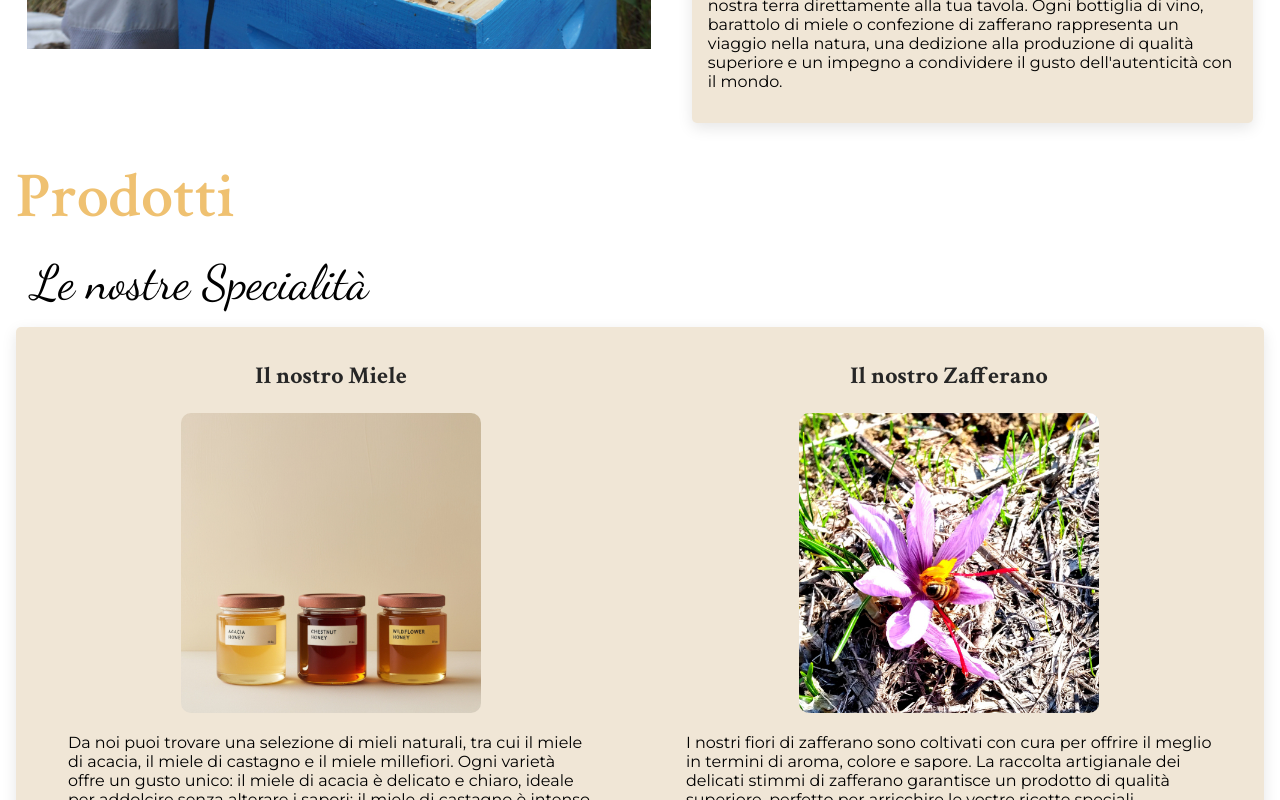
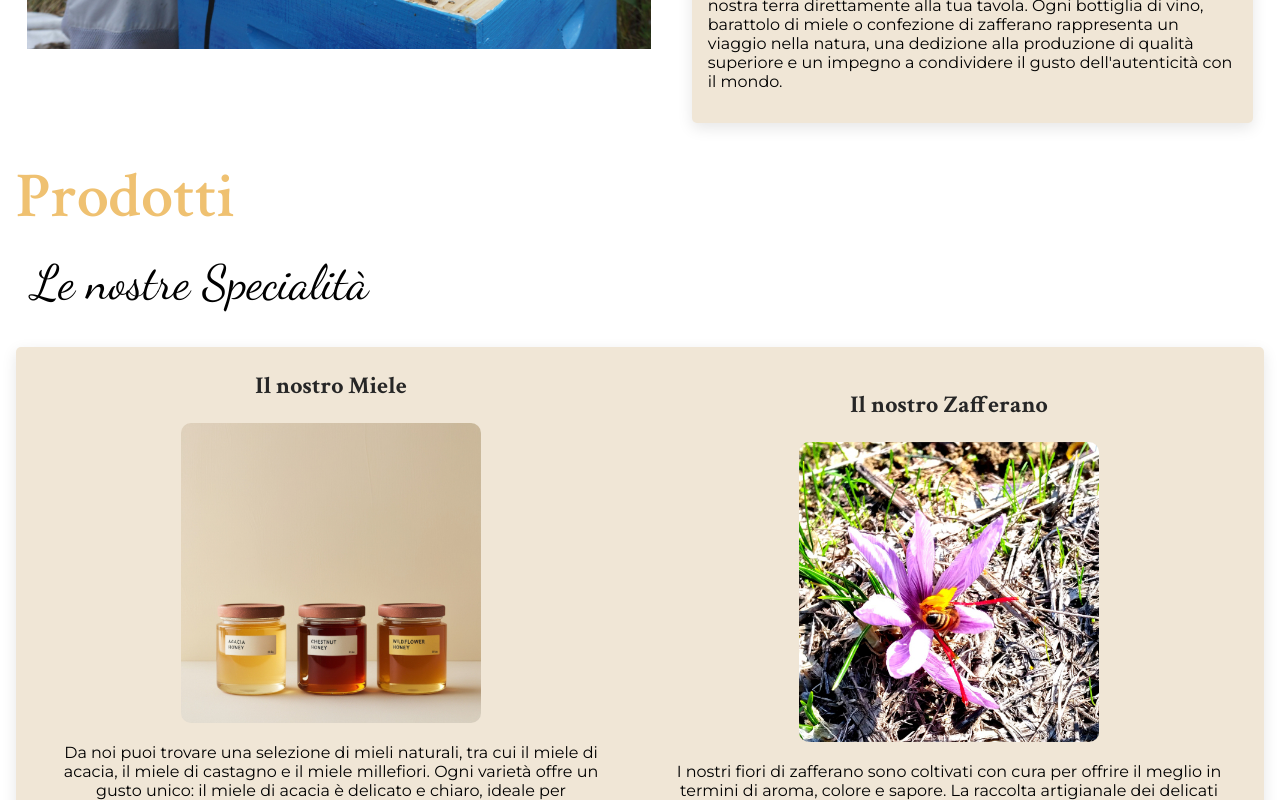
Before and after one commit to uattina18/portfolio_web, a React (Create React App) app: page / in a window 1280 px wide. Shown: the part 1460-2260 px from the top of the page. Built offline with nearby package versions, Linux system fonts and the light colour scheme.

Commit message:
Update App.css
https://soft -croissant-30d963.netlify.app/
ecco il deploy

```diff
--- a/src/App.css
+++ b/src/App.css
@@ -220,6 +220,10 @@ p {
 /*========================Prodotti piccoli dispositivi======================*/
 .products--section {
   padding: 1rem;
+  display: flex;
+  flex-direction: column;
+  justify-items: center;
+  gap: 20px;
 }
 .products--section--subtitle {
   font-family: "Crimson Text", serif;
@@ -227,22 +231,18 @@ p {
   color: var(--sections-color);
   font-size: 3rem;
 }
-.products--section--container {
-  display: flex;
-  flex-direction: column;
-}
+
 .product--section--heading {
   display: flex;
   font-family: "Dancing Script", serif;
   font-weight: 400;
   font-size: 2rem;
   margin: 1rem;
-  justify-content: center;
+  justify-items: center;
 }
 .products--section--container {
   background-color: var(--body-color);
-  display: grid;
-  grid-template-columns: 1fr;
+
   padding: 1rem;
   border-radius: 5px;
   box-shadow: 0px 5px 15px rgba(0, 0, 0, 0.1);
@@ -257,13 +257,17 @@ p {
   margin-bottom: 1.5rem;
 }
 .products--section--card {
-  flex: 1 1 calc(33.333% -40px);
-  max-width: calc(33.333%-40px);
   box-sizing: border-box;
   margin: 10px;
   display: flex;
   flex-direction: column;
   align-items: center;
+  justify-content: center;
+  text-align: center;
+  width: 100%;
+  padding: 1rem;
+  margin: 0 auto;
+  box-sizing: border-box;
 }
 .products--section--img {
   width: 100%;
@@ -477,6 +481,7 @@ textarea.contact--input {
 
   /*PRODUCTS SECTION dispositivi medi*/
   .products--section--container {
+    display: grid;
     grid-template-columns: repeat(2, 1fr);
   }
   .products--section--card {
@@ -603,6 +608,14 @@ textarea.contact--input {
   .about--section--img .about--section--container {
     max-width: 90%;
   }
+  /*prodottindispositivi grandi */
+  .products--section--container {
+    display: grid;
+    grid-template-columns: repeat(2, 1fr);
+  }
+  .products--section--img {
+    max-width: 300px;
+  }
   /*Vetrina schermi grandi */
   .vetrina--section {
     max-width: 1200px;
```
